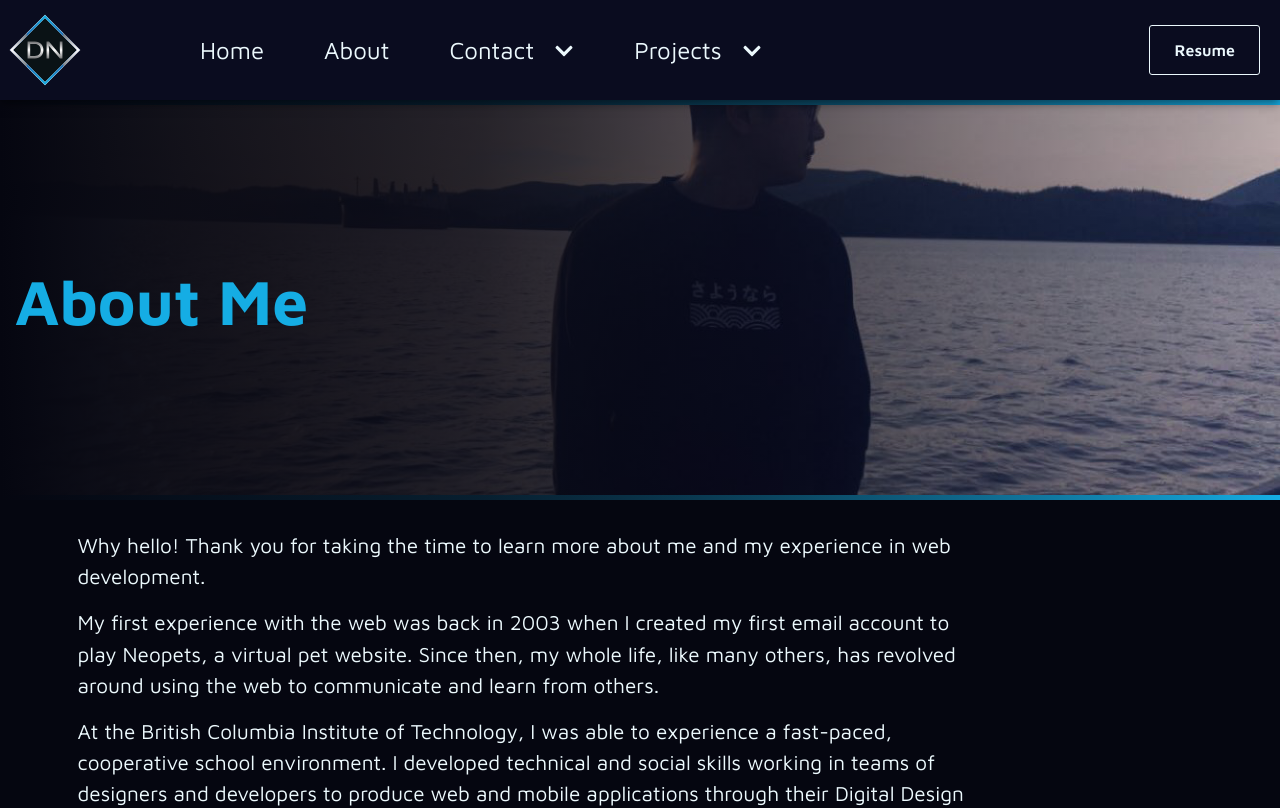
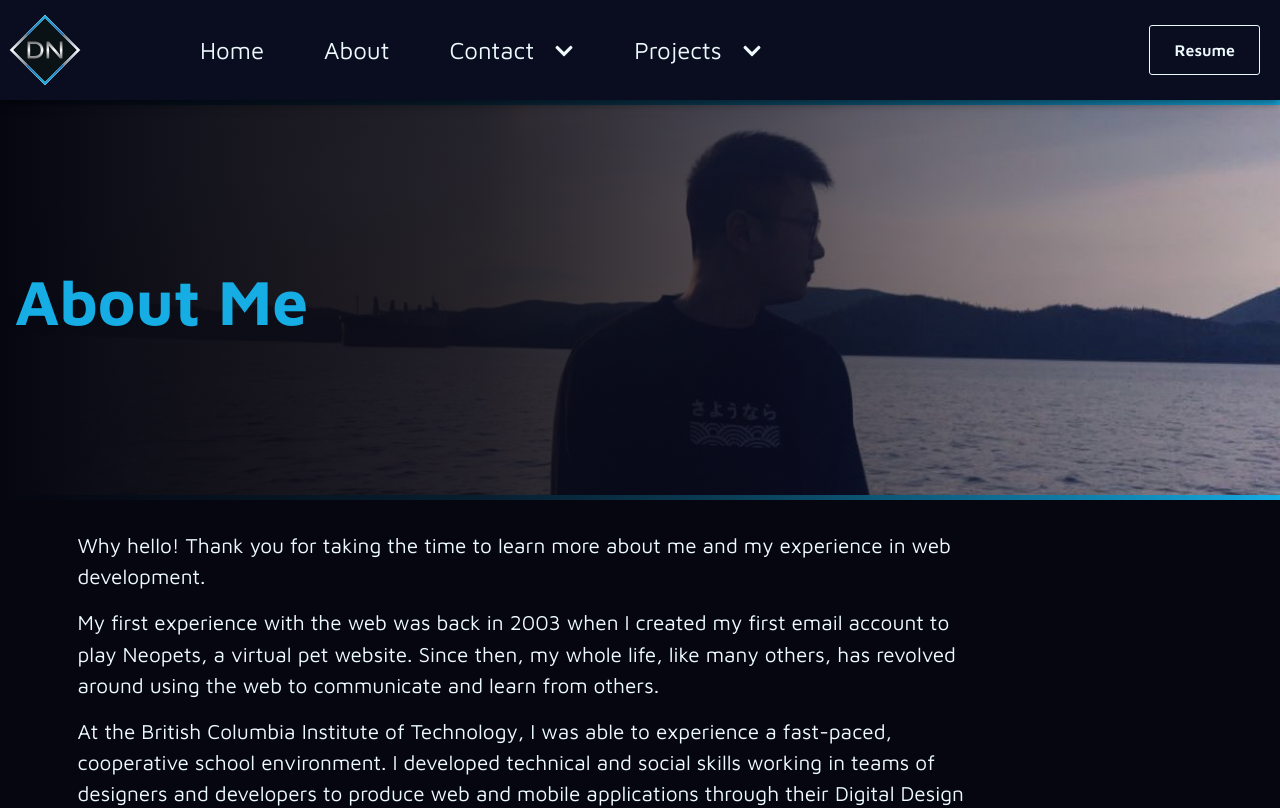
Before and after one commit to dnguyen130/portfolio, a Next.js app: page /about in a window 1280 px wide. Shown: the top 808 px of the page. Built offline with nearby package versions, Linux system fonts and the light colour scheme; a web font is replaced by a local one.

Commit message:
quick fix

```diff
--- a/components/About/ProfileCard/index.jsx
+++ b/components/About/ProfileCard/index.jsx
@@ -150,7 +150,7 @@ export default function ProfileCard() {
           <GradientTransparency gradientbg={SITE_THEME[theme].background} />
           <HeroWrapper bordercolor={SITE_THEME[theme].strong}>
             <HeroWrapperImage
-              src="/test.JPEG"
+              src="/test2.JPEG"
               layout="fill"
               alt="cover"
               objectFit="cover"
--- a/components/Shared/Dialog/index.jsx
+++ b/components/Shared/Dialog/index.jsx
@@ -173,7 +173,7 @@ const Button = styled(motion.div)`
   transition: 0.1s;
 
   @media (min-width: ${DEVICES.tablet}) {
-    font-size: 1.3em;
+    font-size: 1.2em;
   }
 
   &:hover {
```
Also changed, not shown: public/test2.JPEG (added).
